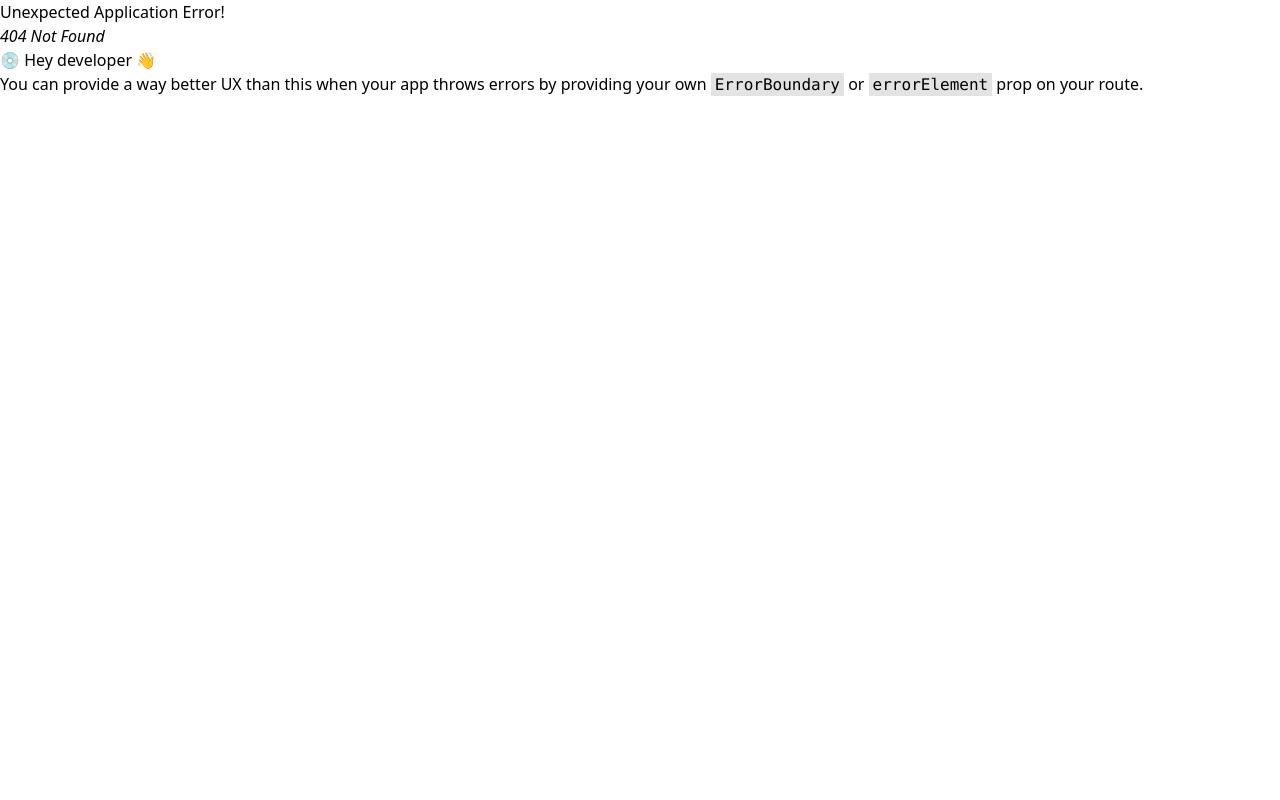
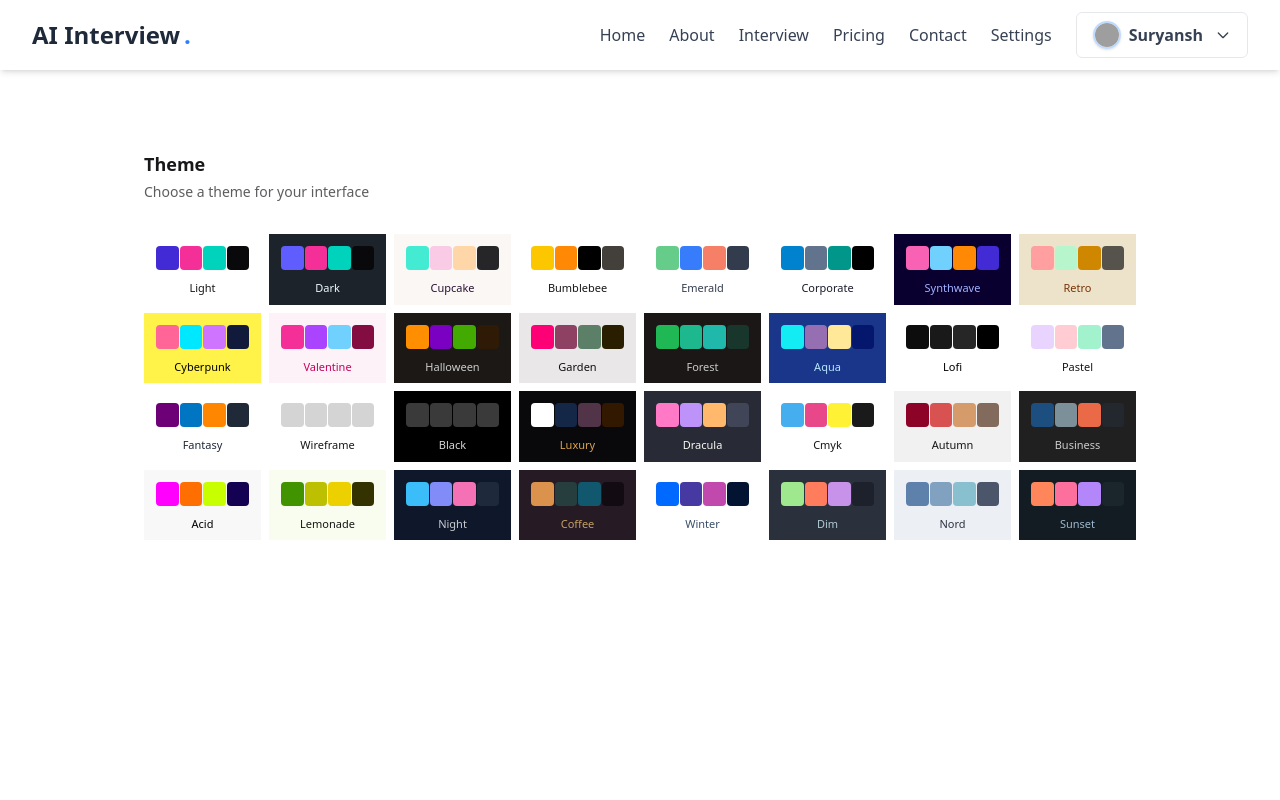
Before and after one commit to suryansh1440/AiInterviewer, a React (Vite) app in the folder client/: page /setting in a window 1280 px wide. Before the commit this address had no page. Shown: the top 800 px of the page. Built offline with nearby package versions, Linux system fonts and the light colour scheme; grey boxes are pictures that could not be loaded.

Commit message:
adding setting page

```diff
--- a/client/package.json
+++ b/client/package.json
@@ -22,6 +22,7 @@
     "@types/react": "^19.1.8",
     "@types/react-dom": "^19.1.6",
     "@vitejs/plugin-react": "^4.6.0",
+    "daisyui": "^5.0.46",
     "eslint": "^9.30.1",
     "eslint-plugin-react-hooks": "^5.2.0",
     "eslint-plugin-react-refresh": "^0.4.20",
--- a/client/src/App.jsx
+++ b/client/src/App.jsx
@@ -6,7 +6,7 @@ import { Outlet } from 'react-router-dom'
 
 const App = () => {
   return (
-    <div>
+    <div data-theme="light">
       <Navbar/>
       <div className='min-h-[90vh]'>
         <Outlet/>
--- a/client/src/components/Navbar.jsx
+++ b/client/src/components/Navbar.jsx
@@ -17,7 +17,7 @@ const Navbar = () => {
         {isSignedIn && (<li><Link to="/start" className="hover:text-blue-500 transition-colors duration-200">Interview</Link></li>)}
         <li><Link to="/pricing" className="hover:text-blue-500 transition-colors duration-200">Pricing</Link></li>
         <li><Link to="#" className="hover:text-blue-500 transition-colors duration-200">Contact</Link></li>
-        <li><Link to="#" className="hover:text-blue-500 transition-colors duration-200">Settings</Link></li>
+        <li><Link to="/setting" className="hover:text-blue-500 transition-colors duration-200">Settings</Link></li>
         {isSignedIn ? (
           <li className="relative account-dropdown">
             <button
--- a/client/src/index.css
+++ b/client/src/index.css
@@ -1 +1,4 @@
 @import "tailwindcss";
+@plugin "daisyui" {
+    themes:  all;
+  }
--- /dev/null
+++ b/client/src/pages/Setting.jsx
@@ -0,0 +1,43 @@
+import { useState } from "react";
+import { THEMES } from "../theme";
+
+const Setting = () => {
+    const [theme,setTheme] = useState("light")
+  return (
+    <div className="min-h-screen container mx-auto px-4 pt-20 max-w-5xl">
+      <div className="space-y-8">
+        {/* Theme Selection */}
+        <div className="flex flex-col gap-1">
+          <h2 className="text-lg font-semibold">Theme</h2>
+          <p className="text-sm text-base-content/70">Choose a theme for your interface</p>
+        </div>
+        <div className="grid grid-cols-4 sm:grid-cols-6 md:grid-cols-8 gap-2">
+          {THEMES.map((t) => (
+            <div key={t} data-theme={t} className="w-full">
+              <button
+                className={`
+                  group flex flex-col items-center gap-1.5 p-2 rounded-lg transition-colors
+                  hover:bg-base-200/50 w-full
+                `}
+                onClick={() => setTheme(t)}
+              >
+                <div className="relative h-8 w-full rounded-md overflow-hidden">
+                  <div className="absolute inset-0 grid grid-cols-4 gap-px p-1">
+                    <div className="rounded bg-primary"></div>
+                    <div className="rounded bg-secondary"></div>
+                    <div className="rounded bg-accent"></div>
+                    <div className="rounded bg-neutral"></div>
+                  </div>
+                </div>
+                <span className="text-[11px] font-medium truncate w-full text-center">
+                  {t.charAt(0).toUpperCase() + t.slice(1)}
+                </span>
+              </button>
+            </div>
+          ))}
+        </div>
+      </div>
+    </div>
+  );
+};
+export default Setting;
--- a/client/src/route/index.jsx
+++ b/client/src/route/index.jsx
@@ -3,6 +3,7 @@ import App from "../App";
 import Home from "../pages/Home";
 import Pricing from "../pages/Pricing";
 import Start from "../pages/Start";
+import Setting from "../pages/Setting";
 
 const router = createBrowserRouter([
     {
@@ -24,6 +25,10 @@ const router = createBrowserRouter([
             {
                 path:"/start",
                 element:<Start/>
+            },
+            {
+                path:"/setting",
+                element:<Setting/>
             }
 
         ]
--- /dev/null
+++ b/client/src/theme/index.js
@@ -0,0 +1,34 @@
+export const THEMES = [
+    "light",
+    "dark",
+    "cupcake",
+    "bumblebee",
+    "emerald",
+    "corporate",
+    "synthwave",
+    "retro",
+    "cyberpunk",
+    "valentine",
+    "halloween",
+    "garden",
+    "forest",
+    "aqua",
+    "lofi",
+    "pastel",
+    "fantasy",
+    "wireframe",
+    "black",
+    "luxury",
+    "dracula",
+    "cmyk",
+    "autumn",
+    "business",
+    "acid",
+    "lemonade",
+    "night",
+    "coffee",
+    "winter",
+    "dim",
+    "nord",
+    "sunset",
+  ];
```
Also changed, not shown: 1 other file (tests, documents, lock files or other folders).
